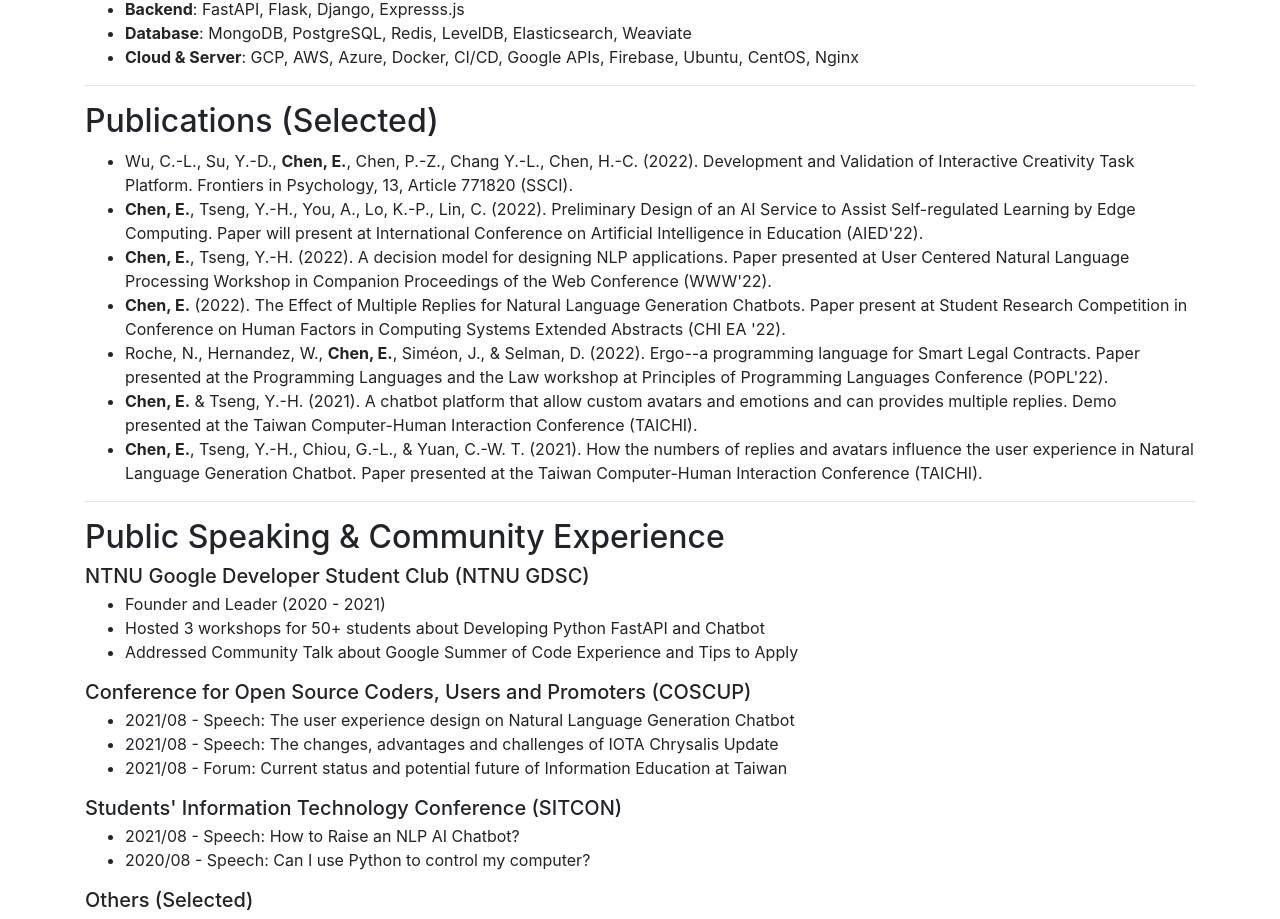
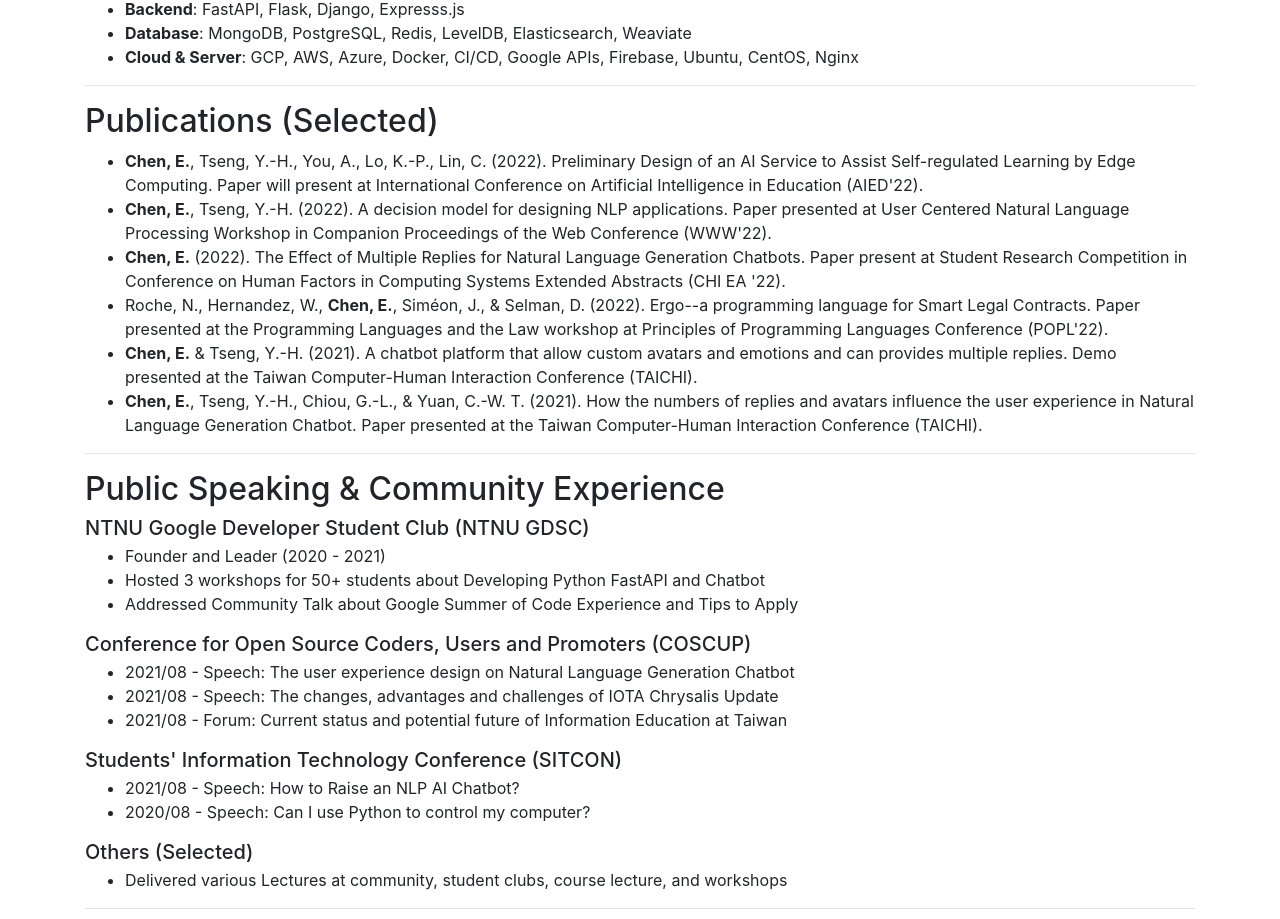
Before and after one commit to EasonC13/CV_Academic, a Nuxt app: page / in a window 1280 px wide. Shown: the part 1710-2629 px from the top of the page. Built offline with nearby package versions, Linux system fonts and the light colour scheme.

Commit message:
update publication

```diff
--- a/components/Publications.vue
+++ b/components/Publications.vue
@@ -2,7 +2,7 @@
   <div id="Publications">
     <h2>Publications (Selected)</h2>
     <ul>
-      <li>Wu, C.-L., Su, Y.-D., <b>Chen, E.</b>, Chen, P.-Z., Chang Y.-L., Chen, H.-C. (2022). Development and Validation of Interactive Creativity Task Platform. Frontiers in Psychology, 13, Article 771820 (SSCI).</li>
+      <!-- <li>Wu, C.-L., Su, Y.-D., <b>Chen, E.</b>, Chen, P.-Z., Chang Y.-L., Chen, H.-C. (2022). Development and Validation of Interactive Creativity Task Platform. Frontiers in Psychology, 13, Article 771820 (SSCI).</li> -->
       <li><b>Chen, E.</b>, Tseng, Y.-H., You, A., Lo, K.-P., Lin, C. (2022). Preliminary Design of an AI Service to Assist Self-regulated Learning by Edge Computing. Paper will present at International Conference on Artificial Intelligence in Education (AIED'22).</li>
       <li><b>Chen, E.</b>, Tseng, Y.-H. (2022). A decision model for designing NLP applications. Paper presented at User Centered Natural Language Processing Workshop in Companion Proceedings of the Web Conference (WWW'22).</li>
       <li><b>Chen, E.</b> (2022). The Effect of Multiple Replies for Natural Language Generation Chatbots. Paper present at Student Research Competition in Conference on Human Factors in Computing Systems Extended Abstracts (CHI EA '22).</li>
```
Also changed, not shown: 1 other file (tests, documents, lock files or other folders).
